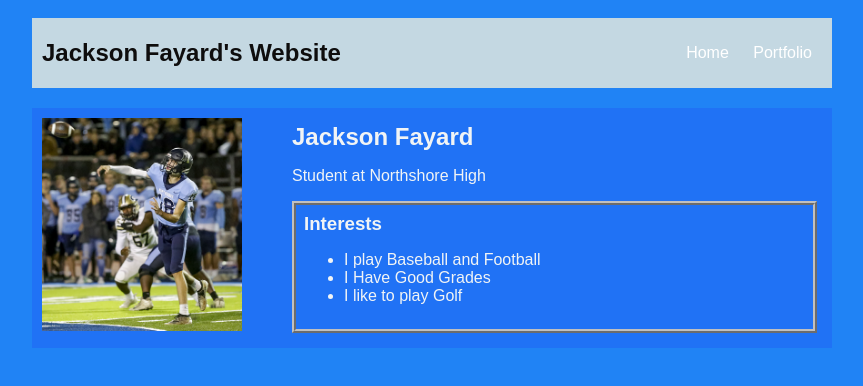
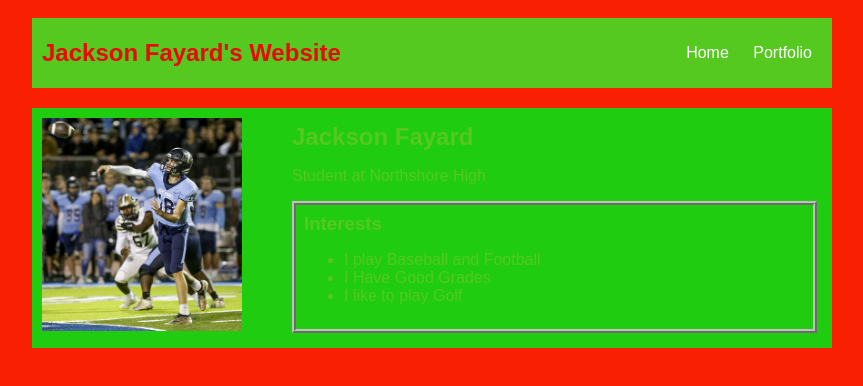
Before and after one commit to johnfayard/johnfayard.github.io, a plain HTML site: page index.html in a window 1280 px wide. Shown: the whole page, without its empty margins (208-1071 px from the left). Drawn offline with Linux system fonts and the light colour scheme.

Commit message:
changed main background color to christmas

```diff
--- a/index.html
+++ b/index.html
@@ -1,11 +1,11 @@
 <!DOCTYPE HTML>
 <html>
     <head>
-        <title>Northsore Football has a Winning Record!</title>
+        <title>It's Christmas Time!</title>
         <style>
             body {
-                background: rgb(32, 131, 245);
-                color: rgb(241, 244, 245);
+                background: rgb(248, 31, 2);
+                color: rgb(85, 201, 31);
                 padding: 10px;
                 font-family: arial;
             }
@@ -16,7 +16,7 @@
 
             /* navigation menu */
             nav {
-                background: rgb(196, 216, 226);
+                background: rgb(85, 201, 31);
                 margin: 0 auto;
                 margin-bottom: 20px;
                 display: flex;
@@ -25,7 +25,7 @@
             h1 {
                 display: flex;
                 align-items: center;
-                color: rgb(14, 13, 13);
+                color: rgb(236, 8, 8);
                 flex: 1;
                 margin: 0;
             }
@@ -43,7 +43,7 @@
 
             /* main container area beneath menu */
             main {
-                background: rgb(32, 114, 245);
+                background: rgb(32, 204, 16);
                 display: flex;
             }
             .sidebar {
```
